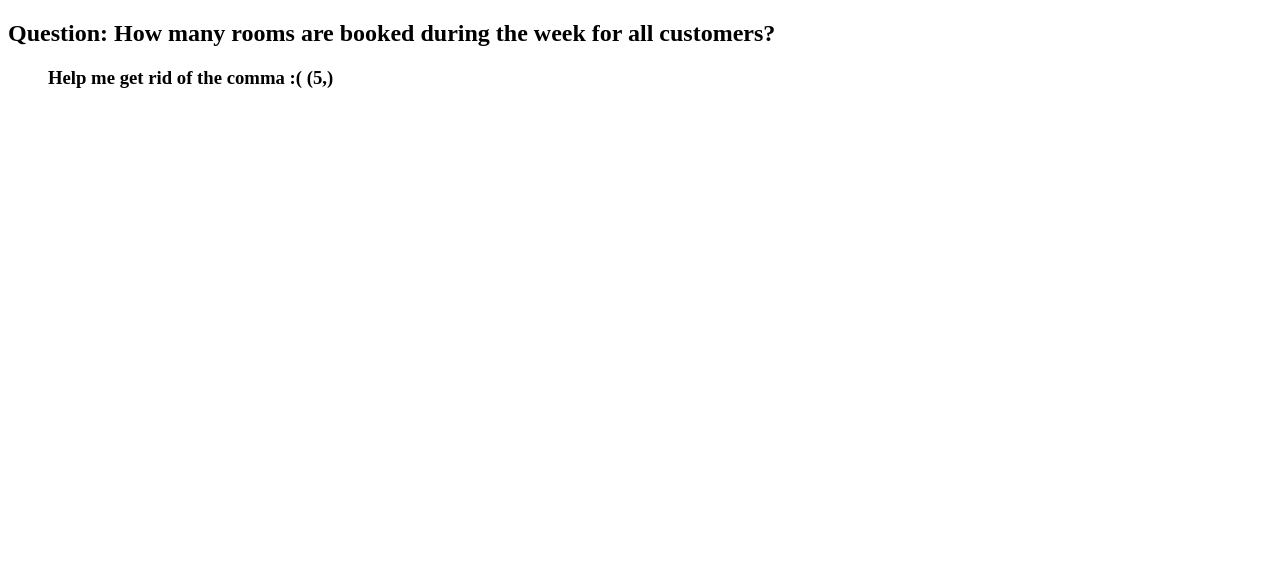
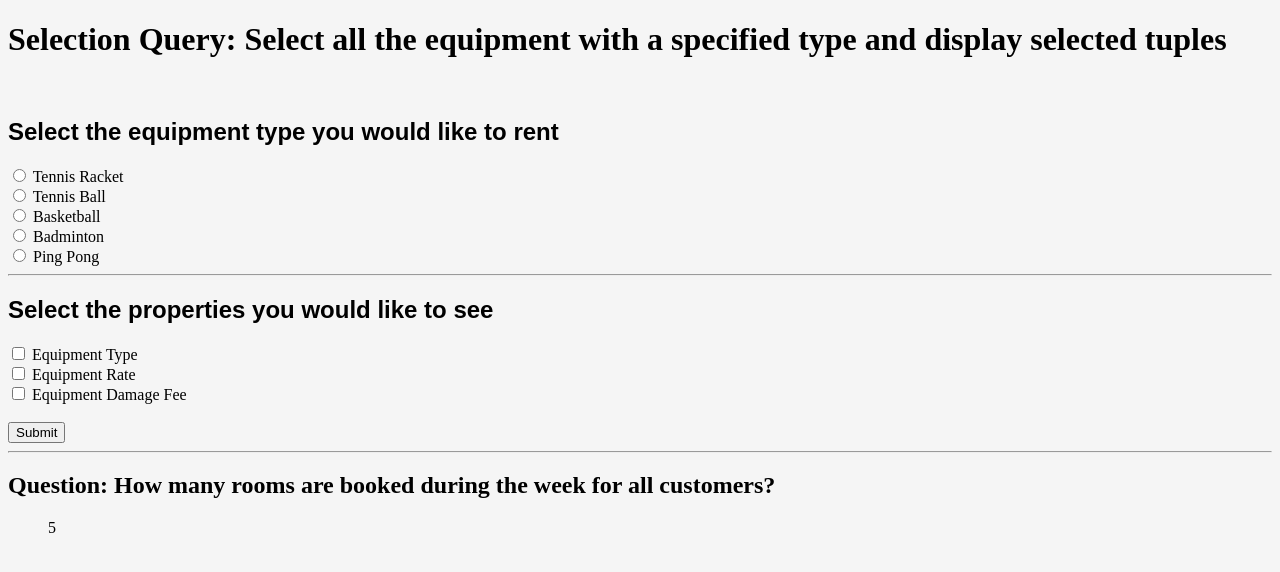
Before and after one commit to rach96/CPSC304, a Django app: page /page1/ in a window 1280 px wide. Shown: the top 572 px of the page. Run offline with Django 3.2, Linux system fonts and the light colour scheme; data comes from the database, SQL or seed files in the repository; both versions use the stored data as it was after the commit.

Commit message:
page 1 to 5 functionality done

```diff
--- a/gym/templates/gym/page1.html
+++ b/gym/templates/gym/page1.html
@@ -3,13 +3,35 @@
 <head>
     <meta charset="UTF-8">
     <title>Page 1</title>
-
-
 </head>
-<body>
-       <h2>Question: How many rooms are booked during the week for all customers?</h2>
+<body style="background-color:whitesmoke;">
+       <h1>Selection Query: Select all the equipment with a specified type and display selected tuples</h1>
+       <br>
+       <div id = "EquipType">
+           <h2 style="font-family: Arial;">Select the equipment type you would like to rent</h2>
+            <form>
+                <input type="radio" name="EquipType" value="TennisRacket"> Tennis Racket<br>
+                <input type="radio" name="EquipType" value="TennisBall"> Tennis Ball<br>
+                <input type="radio" name="EquipType" value="BasketBall"> Basketball<br>
+                <input type="radio" name="EquipType" value="Badminton"> Badminton<br>
+                <input type="radio" name="EquipType" value="Ping Pong"> Ping Pong
+            </form>
+       </div>
+        <hr>
+        <div id="ViewOptions">
+            <h2 style="font-family: Arial;">Select the properties you would like to see</h2>
+            <form>
+                <input type="checkbox" name="EquipType"> Equipment Type<br>
+                <input type="checkbox" name="EquipRate"> Equipment Rate<br>
+                <input type="checkbox" name="EquipDamageFee"> Equipment Damage Fee<br>
+            </form>
+        </div>
+       <br>
+       <button type="submit" value="Submit">Submit</button>
+       <hr>
+        <h2>Question: How many rooms are booked during the week for all customers?</h2>
         <ul>
-            <h3>Help me get rid of the comma :( {{ results.0}} </h3>
+            <p> {{results.0.0}} </p>
         </ul>
 </body>
 </html>
--- a/gym/views.py
+++ b/gym/views.py
@@ -10,7 +10,7 @@ from gym.query import my_custom_sql,my_sql_query_1,my_sql_query_2,my_sql_query_7
     my_sql_query_9,my_sql_query_10,my_sql_query_11,my_sql_query_12,my_sql_query_13,my_sql_query_14
 
 def index(request):
-    return HttpResponse("Hello, world. You're at the Awesome Gym.")
+    return HttpResponse("<h1>Hello, world. You're at the Awesome Gym.</h1>")
 
 #Selection and Projection Queries
 def page1(request):
```
Also changed, not shown: gym/templates/gym/page2.html (+12 -6 lines), gym/templates/gym/page3.html (+10 -2 lines), gym/templates/gym/page4.html (+11 -2 lines), gym/templates/gym/page5.html (+18 -0 lines), db.sqlite3, 1 other file.
